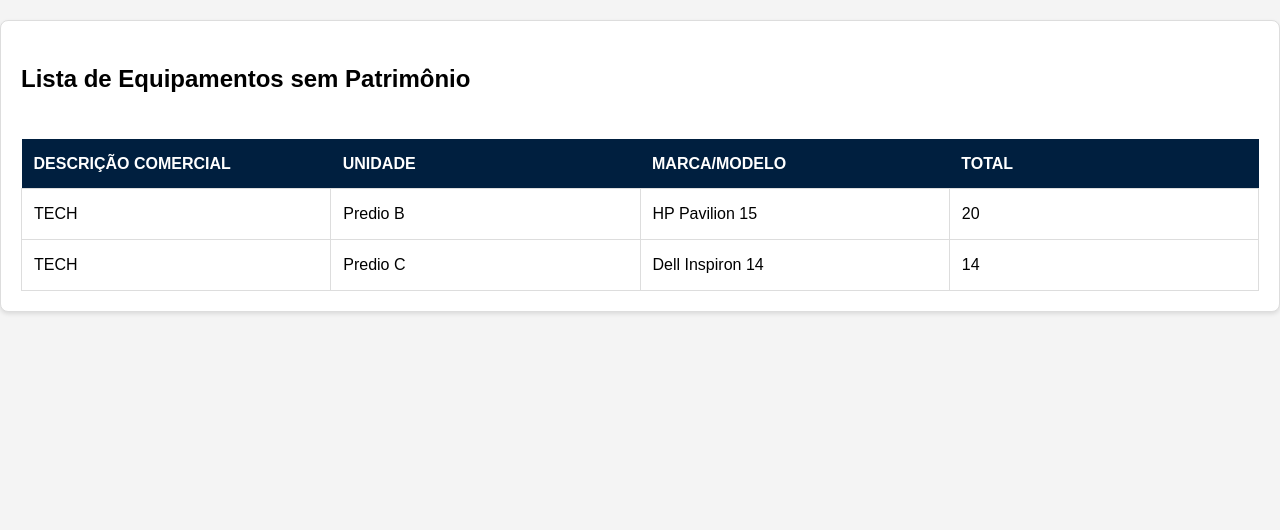
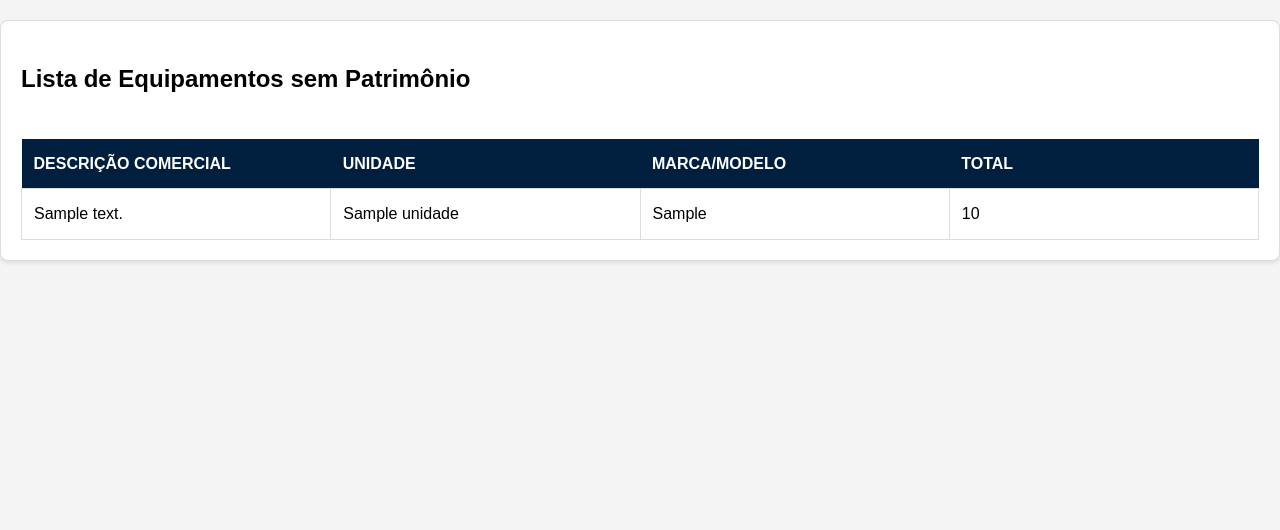
Before and after one commit to andre-ciccozzi/ControleEstoque, a Flask app: template ControleEstoque-main/templates/estoque_sem_patrimonio.html in a window 1280 px wide. Shown: the part 91-621 px from the top of the page. Run offline with Flask 3, Linux system fonts and the light colour scheme; the template is opened without the code that fills it: most values are stand-ins (such as "Sample title", 1, 10 or a date in 2020).

Commit message:
ajuste tela de equipamentos sem patrimonio e op control

```diff
--- a/ControleEstoque-main/conect.py
+++ b/ControleEstoque-main/conect.py
@@ -1,7 +1,7 @@
 from flask import Flask, render_template, request, redirect, url_for, flash
 import mysql.connector
 from time import sleep
-#faltando: arrumar login, se usuario nao estiver no banco, pedir para cadastrarr
+
 app = Flask(__name__)
 app.secret_key = 'sua_chave_secreta'
 
@@ -31,15 +31,28 @@ def login():
         if user:
             return redirect(url_for('opcontrol'))
         else:
-            #flash('Login inválido/inexistente! Tente novamente')
-            sleep (1)
-            #return redirect(url_for('cadastro'))
+            flash('Login inválido/inexistente! Tente novamente')
+            sleep(1)
+            return redirect(url_for('cadastro'))
     return render_template('login.html')
-
 
 @app.route('/opcontrol')
 def opcontrol():
     return render_template('opcontrol.html')
+
+@app.route('/estoque_com_patrimonio')
+def estoque_com_patrimonio():
+    return render_template('estoque_com_patrimonio.html')
+
+@app.route('/estoque_sem_patrimonio')
+def estoque_sem_patrimonio():
+    cnx = get_db_connection()
+    cursor = cnx.cursor(dictionary=True)
+    cursor.execute("SELECT * FROM ProdutosSemPatrimonio")
+    produtos_sem_patrimonio = cursor.fetchall()
+    cursor.close()
+    cnx.close()
+    return render_template('estoque_sem_patrimonio.html', produtos_sem_patrimonio=produtos_sem_patrimonio)
 
 @app.route('/estoque')
 def estoque():
@@ -66,7 +79,7 @@ def cadastro():
         cursor.close()
         cnx.close()
         flash('Usuário cadastrado com sucesso!')
-        sleep (2)
+        sleep(2)
         return redirect(url_for('login'))
     return render_template('cadastro.html')
 
--- a/ControleEstoque-main/templates/estoque_sem_patrimonio.html
+++ b/ControleEstoque-main/templates/estoque_sem_patrimonio.html
@@ -3,13 +3,13 @@
 <head>
     <meta charset="UTF-8">
     <meta name="viewport" content="width=device-width, initial-scale=1.0">
-    <title>Visualizar e Gerenciar Estoque - Controle de Estoque</title>
-    <link rel="icon" href="/ControleEstoque-main/img/logo.png" type="image/png">
-    <link rel="stylesheet" href="/ControleEstoque-main/static/estoque.css">
+    <title>Visualizar e Gerenciar Estoque - Equipamentos sem Patrimônio</title>
+    <link rel="icon" href="{{ url_for('static', filename='img/logo.png') }}" type="image/png">
+    <link rel="stylesheet" href="{{ url_for('static', filename='estoque.css') }}">
 </head>
 <body>
     <header>
-        <img src="/ControleEstoque-main/img/logo.png" alt="Logo" class="logo">
+        <img src="{{ url_for('static', filename='img/logo.png') }}" alt="Logo" class="logo">
         <h1 class="title">Equipamentos sem Patrimônio</h1>
     </header>
     <div class="container">
@@ -26,20 +26,14 @@
                     </tr>
                 </thead>
                 <tbody>
-                    <!-- Linhas dinâmicas serão inseridas aqui -->
+                    {% for produto in produtos_sem_patrimonio %}
                     <tr>
-                        <td>TECH</td>
-                        <td>Predio B</td>
-                        <td>HP Pavilion 15</td>
-                        <td>20</td>
+                        <td>{{ produto.DescricaoComercial }}</td>
+                        <td>{{ produto.Unidade }}</td>
+                        <td>{{ produto.MarcaModelo }}</td>
+                        <td>{{ produto.Total }}</td>
                     </tr>
-                    <!-- Exemplo de mais uma linha -->
-                    <tr>
-                        <td>TECH</td>
-                        <td>Predio C</td>
-                        <td>Dell Inspiron 14</td>
-                        <td> 14 </td>
-                    </tr>
+                    {% endfor %}
                 </tbody>
             </table>
         </div>
@@ -48,6 +42,6 @@
         <p>&copy; AGS Solution</p>
     </footer>
 
-    <script src="/ControleEstoque-main/templates/estoque.js"></script>
+    <script src="{{ url_for('static', filename='estoque.js') }}"></script>
 </body>
 </html>
--- a/ControleEstoque-main/templates/opcontrol.html
+++ b/ControleEstoque-main/templates/opcontrol.html
@@ -15,11 +15,11 @@
         <div class="container">
             <h2>Opções:</h2>
             <div class="options">
-                <a href="estoque_com_patrimonio.html" class="option option-blue">
+                <a href="{{ url_for('estoque_com_patrimonio') }}" class="option option-blue">
                     <h3>Equipamentos com Patrimônio</h3>
                     <p>Entrada de equipamentos identificados por número de patrimônio.</p>
                 </a>
-                <a href="estoque_sem_patrimonio.html" class="option option-orange">
+                <a href="{{ url_for('estoque_sem_patrimonio') }}" class="option option-orange">
                     <h3>Equipamentos sem Patrimônio</h3>
                     <p>Entrada de equipamentos sem necessidade de identificação por patrimônio.</p>
                 </a>
```
